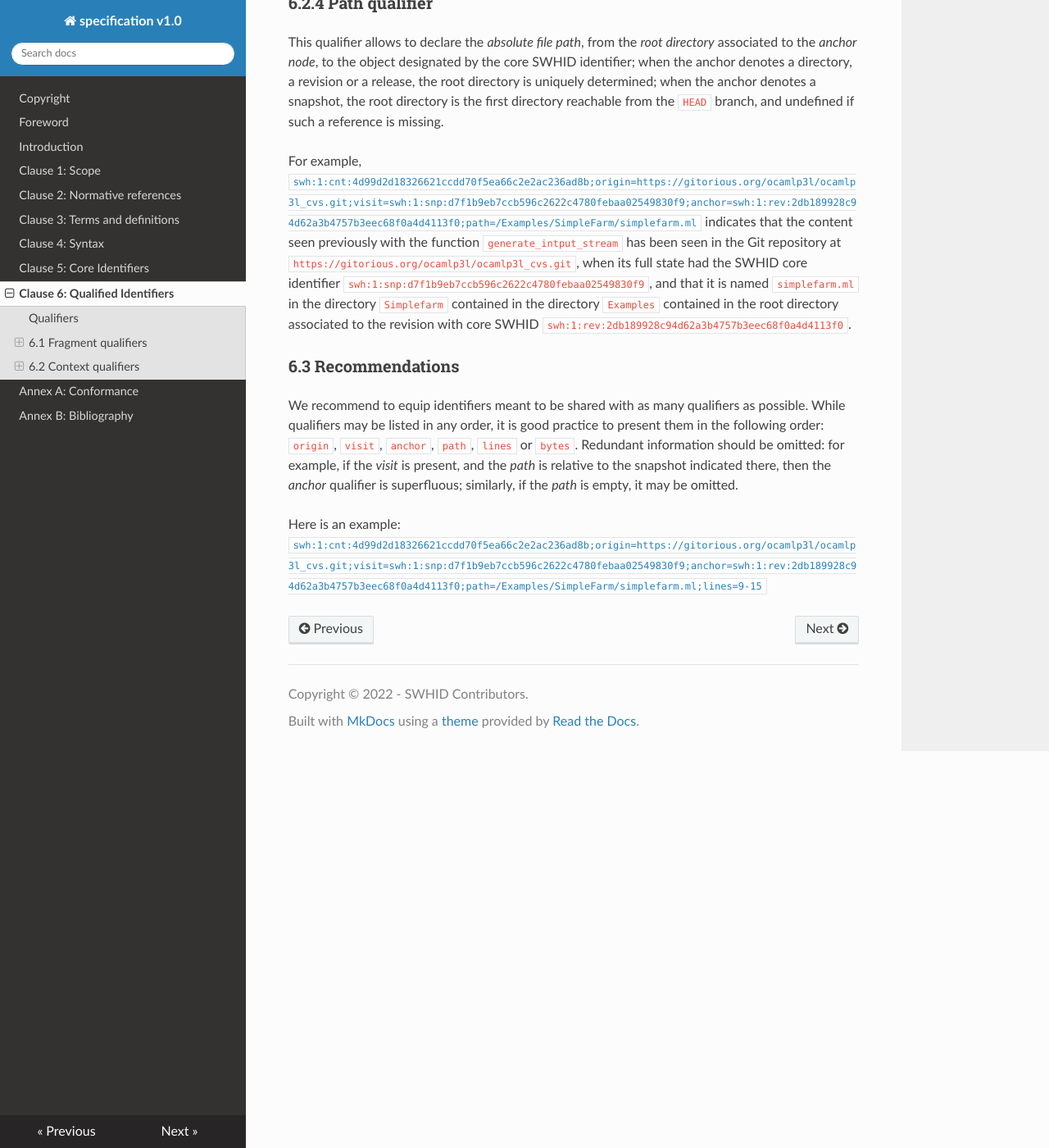
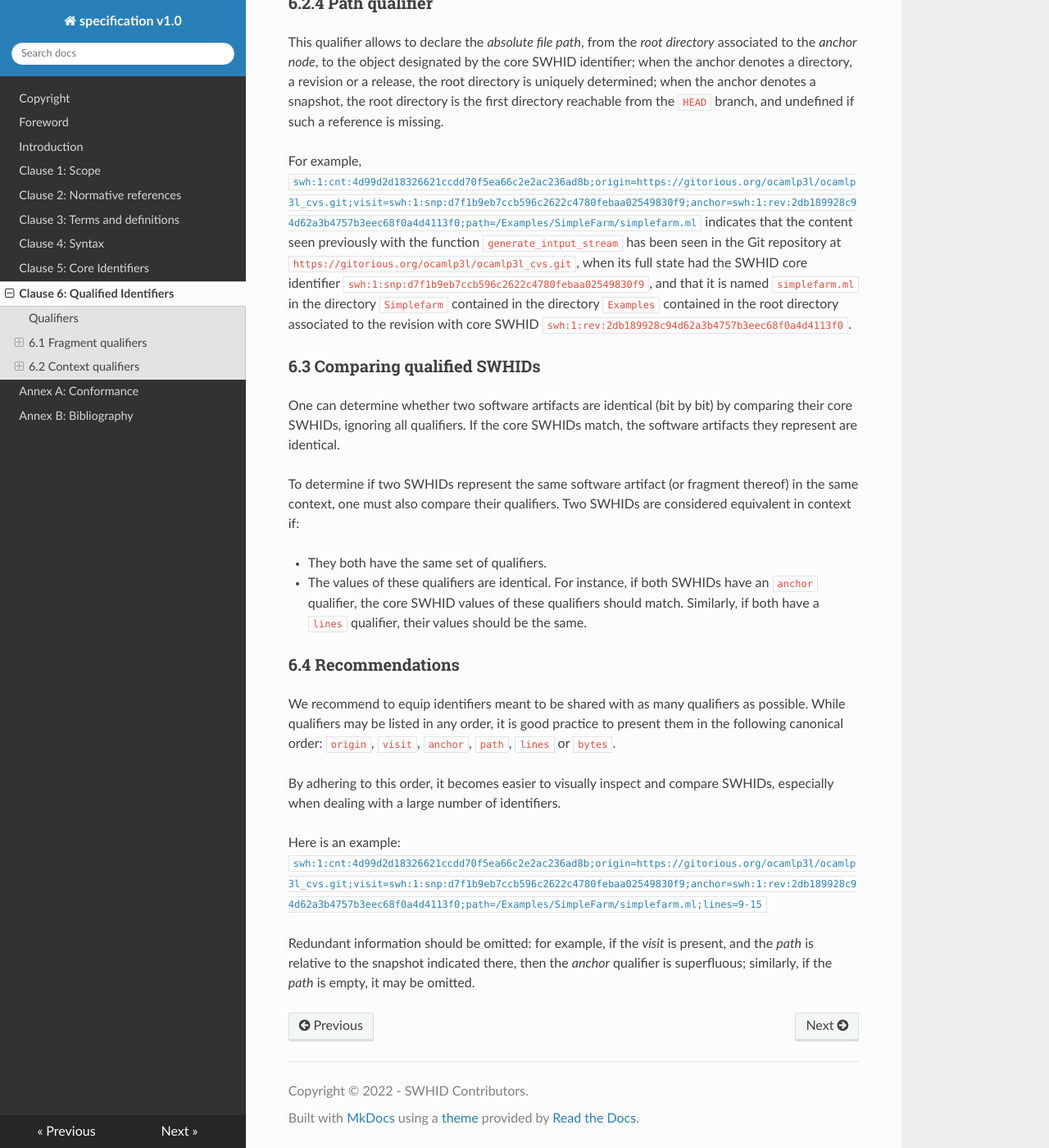
Before and after one commit to swhid/specification, an MkDocs documentation site: the page built from Chapters/6_Qualified_identifiers.md, in a window 1280 px wide and 1400 px high, scrolled down 2141 px. Shown: the whole window at 82% size. Built offline with MkDocs 1.6.1, drawn with Linux system fonts in a browser that asks for light colours; nearby versions of some CDN libraries.

Commit message:
Add section on SWHID comparison, highlight recommended canonical order of qualifiers.

```diff
--- a/Chapters/6_Qualified_identifiers.md
+++ b/Chapters/6_Qualified_identifiers.md
@@ -86,16 +86,34 @@ indicates that the content seen previously with the function `generate_intput_st
 been seen in the Git repository at `https://gitorious.org/ocamlp3l/ocamlp3l_cvs.git`, when
 its full state had the SWHID core identifier `swh:1:snp:d7f1b9eb7ccb596c2622c4780febaa02549830f9`, and that it is named `simplefarm.ml` in the directory `Simplefarm` contained in the directory `Examples` contained in the root directory associated to the revision with core SWHID `swh:1:rev:2db189928c94d62a3b4757b3eec68f0a4d4113f0`.
 
+### 6.3 Comparing qualified SWHIDs
 
-### 6.3 Recommendations
+One can determine whether two software artifacts are identical (bit by bit) by
+comparing their core SWHIDs, ignoring all qualifiers. If the core SWHIDs match,
+the software artifacts they represent are identical.
+
+To determine if two SWHIDs represent the same software artifact (or fragment
+thereof) in the same context, one must also compare their qualifiers. Two SWHIDs
+are considered equivalent in context if:
+
+- They both have the same set of qualifiers.
+- The values of these qualifiers are identical. For instance, if both SWHIDs
+  have an `anchor` qualifier, the core SWHID values of these qualifiers should
+  match. Similarly, if both have a `lines` qualifier, their values should be the
+  same.
+
+### 6.4 Recommendations
 
 We recommend to equip identifiers meant to be shared with as many
 qualifiers as possible. While qualifiers may be listed in any order, it
-is good practice to present them in the following order:
-`origin`, `visit`, `anchor`, `path`, `lines` or `bytes`. Redundant information
-should be omitted: for example, if the *visit* is present, and the
-*path* is relative to the snapshot indicated there, then the *anchor*
-qualifier is superfluous; similarly, if the *path* is empty, it may be
-omitted.
+is good practice to present them in the following canonical order:
+`origin`, `visit`, `anchor`, `path`, `lines` or `bytes`.
+
+By adhering to this order, it becomes easier to visually inspect and compare
+SWHIDs, especially when dealing with a large number of identifiers.
 
 Here is an example: [`swh:1:cnt:4d99d2d18326621ccdd70f5ea66c2e2ac236ad8b;origin=https://gitorious.org/ocamlp3l/ocamlp3l_cvs.git;visit=swh:1:snp:d7f1b9eb7ccb596c2622c4780febaa02549830f9;anchor=swh:1:rev:2db189928c94d62a3b4757b3eec68f0a4d4113f0;path=/Examples/SimpleFarm/simplefarm.ml;lines=9-15`](https://archive.softwareheritage.org/swh:1:cnt:4d99d2d18326621ccdd70f5ea66c2e2ac236ad8b;origin=https://gitorious.org/ocamlp3l/ocamlp3l_cvs.git;visit=swh:1:snp:d7f1b9eb7ccb596c2622c4780febaa02549830f9;anchor=swh:1:rev:2db189928c94d62a3b4757b3eec68f0a4d4113f0;path=/Examples/SimpleFarm/simplefarm.ml;lines=9-15)
+
+Redundant information should be omitted: for example, if the *visit* is present,
+and the *path* is relative to the snapshot indicated there, then the *anchor*
+qualifier is superfluous; similarly, if the *path* is empty, it may be omitted.
```
